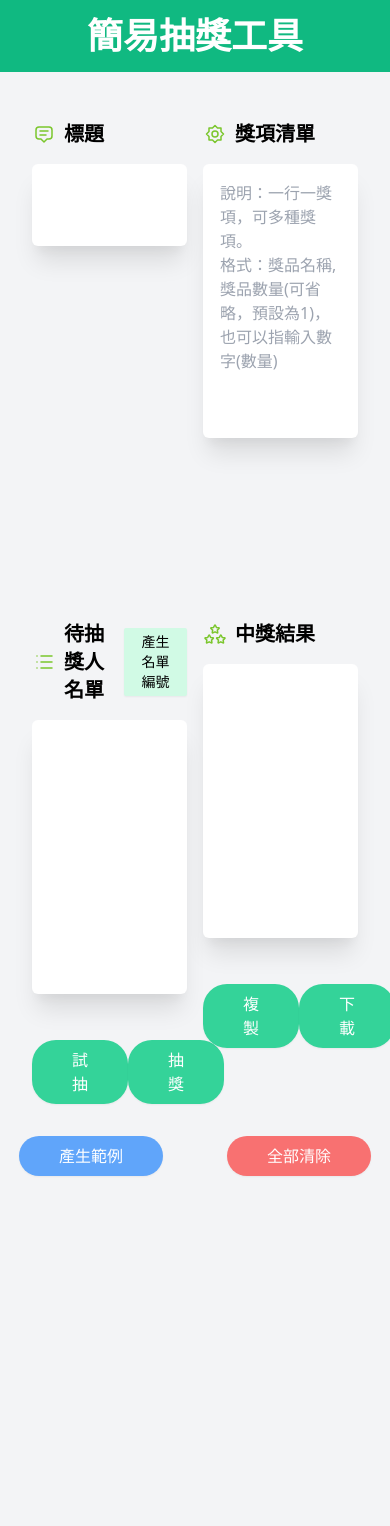
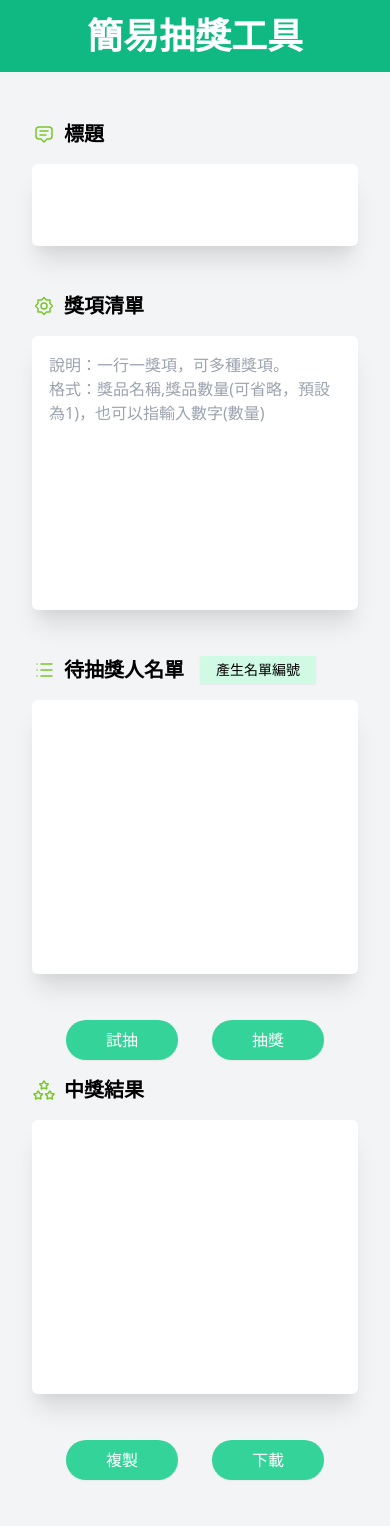
Before and after one commit to howie12207/lottery, a Vue app: page / in a window 390 px wide. Shown: the top 1526 px of the page. Before the commit the page ends 1208 px from the top, so only its background shows below. Built offline with nearby package versions, Linux system fonts and the light colour scheme.

Commit message:
feat: rwd

```diff
--- a/src/App.vue
+++ b/src/App.vue
@@ -3,10 +3,11 @@
     簡易抽獎工具
   </h1>
 
-  <section class="grid grid-cols-2 grid-rows-2 gap-4 p-8">
-    <TitleSection :sectionData="titleData" />
-    <PrizeSection :sectionData="prizeData" />
+  <section class="md:grid grid-cols-2 grid-rows-2 gap-4 p-8">
+    <TitleSection :sectionData="titleData" class="mb-4 md:mb-0" />
+    <PrizeSection :sectionData="prizeData" class="mb-4 md:mb-0" />
     <PeopleSection
+      class="mb-4 md:mb-0"
       :sectionData="peopleData"
       :titleContent="titleData.key.value"
       :prizeContent="prizeData.key.value"
@@ -16,6 +17,7 @@
       @updateRemark="updateRemark"
     />
     <ResultSection
+      class="mb-4 md:mb-0"
       :sectionData="resultData"
       :titleContent="titleData.key.value"
     />
```
